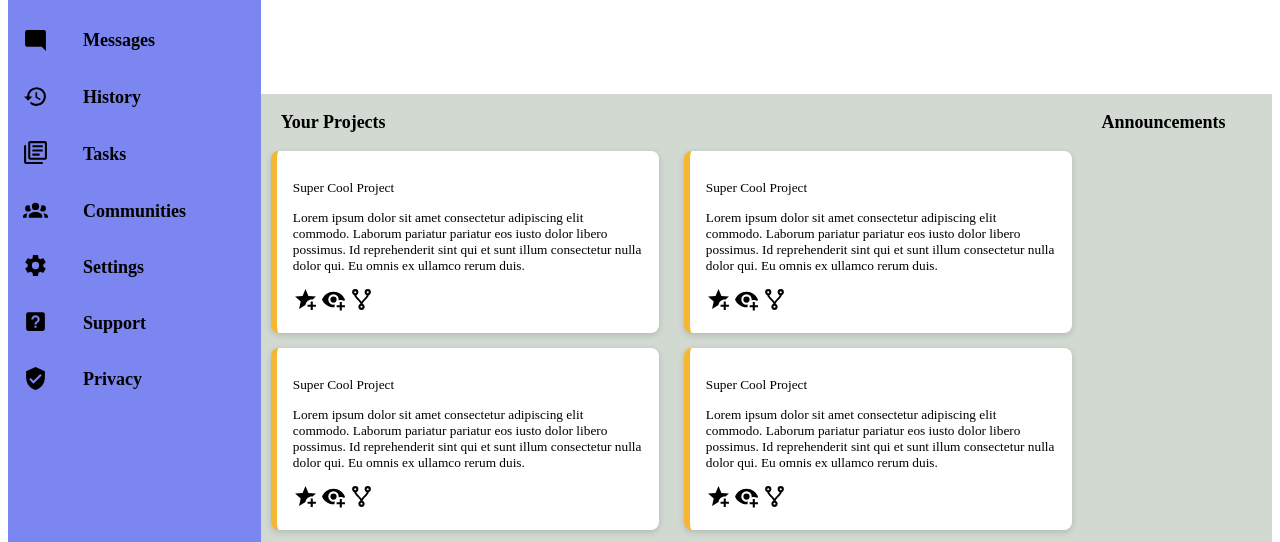
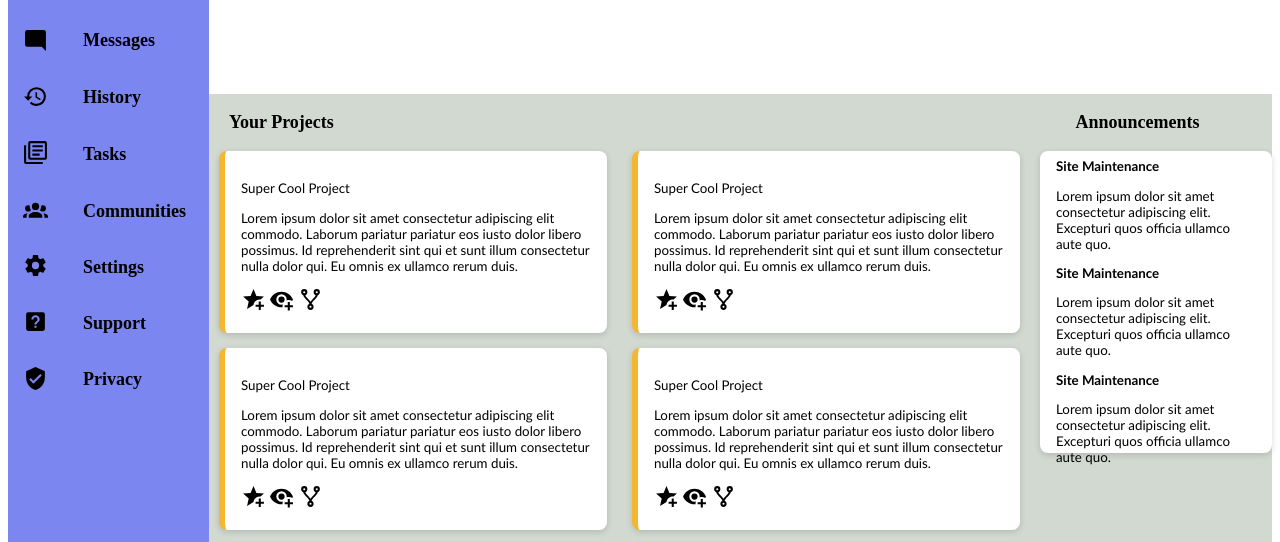
Before and after one commit to charliefenton-png/project-admin-dashboard, a plain HTML site: page index.html in a window 1280 px wide. Shown: the part 194-736 px from the top of the page. Drawn offline with Linux system fonts and the light colour scheme.

Commit message:
added top right side card

```diff
--- a/index.html
+++ b/index.html
@@ -66,6 +66,7 @@
       <p>Your Projects</p>
       <p>Announcements</p>
      </div>
+    <div class="allCards">
     <div class="cards">
      <div class="cardOne">
       <p>Super Cool Project</p>
@@ -128,12 +129,22 @@
       <img class="forkIconOne" src="dashboard-images/source-fork.svg" alt="fork icon" width="25" height="25">
      </div>
     </div>
+    <div class="topRightCard">
+      <p class="cardHeader">Site Maintenance</p>
+      <p class="cardPara">Lorem ipsum dolor sit amet consectetur adipiscing elit.
+        Excepturi quos officia ullamco aute quo.
+      </p>
+      <p class="cardHeader">Site Maintenance</p>
+      <p class="cardPara">Lorem ipsum dolor sit amet consectetur adipiscing elit.
+        Excepturi quos officia ullamco aute quo.
+      </p>
+      <p class="cardHeader">Site Maintenance</p>
+      <p class="cardPara">Lorem ipsum dolor sit amet consectetur adipiscing elit.
+        Excepturi quos officia ullamco aute quo.
+      </p>
     </div>
-
-
-
-
-
+  </div>
+  </div>
   </div>
 </body>
 </html>
--- a/styles.css
+++ b/styles.css
@@ -1,3 +1,7 @@
+html {
+  font-family: 'Trebuchet MS', 'Lucida Sans Unicode', 'Lucida Grande', 'Lucida Sans', Arial, sans-serif;
+}
+
 .container {
   height: 140vh;
   display: grid;
@@ -200,6 +204,11 @@ button {
   box-shadow: 0 2px 6px rgba(0, 0, 0, 0.15);
 }
 
+.allCards {
+  display: grid;
+  grid-template-columns: 3fr 1fr;
+  gap: 20px;
+}
 
 .cards {
   display: grid;
@@ -208,3 +217,22 @@ button {
   gap: 15px;
   width: fit-content;
 }
+
+.topRightCard {
+  width: 200px;
+  height: 270px;
+  background: #fff;
+  border-radius: 8px;
+  box-shadow: 0 2px 6px rgba(0, 0, 0, 0.15);
+  padding: 16px;
+  font-size: smaller;
+}
+
+.cardHeader {
+  font-weight: bold;
+}
+
+.cardHeader, .cardPara {
+  position: relative;
+  bottom: 22px;
+}
```
